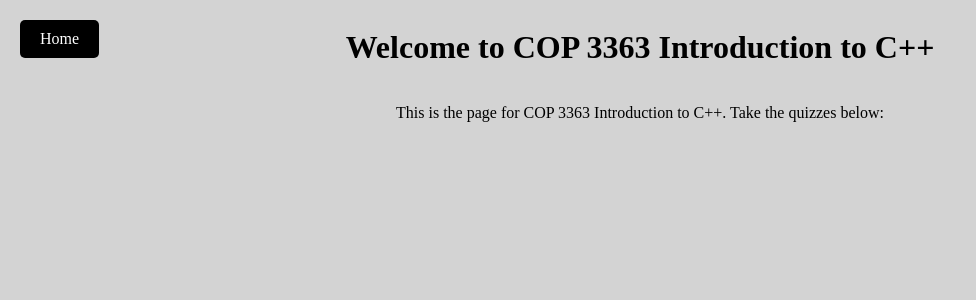
After one commit to borvath/Flask_QuizWebsite, a Flask app: page /class/cop3363 in a window 1280 px wide. The commit adds this page. Shown: the top 300 px of the page, without its empty margins (0-976 px from the left). Run offline with Flask 3, Linux system fonts and the light colour scheme.

Commit message:
linking view classes to the class page

```diff
--- a/app.py
+++ b/app.py
@@ -67,21 +67,31 @@ def viewRatings():
 def take_quiz():
     return render_template('takeQuiz.html')
 
+classes = [
+    {"name": "COP 3363 Introduction to C++", "link": "cop3363"},
+    {"name": "COP 3330 Data Structures, Algorithms, and Generic Programming I", "link": "cop3330"},
+    {"name": "CDA 3100 Computer Organization I", "link": "cda3100"},
+    {"name": "CEN 4020 Software Engineering I", "link": "cen4020"},
+    {"name": "CEN 4090L Software Engineering Capstone", "link": "cen4090l"},
+    {"name": "CIS 3250 Ethics in Computer Science", "link": "cis3250"},
+    {"name": "COP 4610 Operating Systems & Concurrent Programming", "link": "cop4610"},
+    {"name": "COP 4530 Data Structures, Algorithms, and Generic Programming II", "link": "cop4530"},
+    {"name": "COP 4521 Secure Parallel & Distributed Programming w/ Python", "link": "cop4521"},
+    {"name": "COT 4420 Theory of Computation", "link": "cot4420"}
+]
+
 @app.route('/class')
-def showClasses():
-    classes = [
-        {"name": "COP 3363 Introduction to C++", "link": "/cop3363"},
-        {"name": "COP 3330 Data Structures, Algorithms, and Generic Programming I", "link": "/cop3330"},
-        {"name": "CDA 3100 Computer Organization I", "link": "/cda3100"},
-        {"name": "CEN 4020 Software Engineering I", "link": "/cen4020"},
-        {"name": "CEN 4090L Software Engineering Capstone", "link": "/cen4090l"},
-        {"name": "CIS 3250 Ethics in Computer Science", "link": "/cis3250"},
-        {"name": "COP 4610 Operating Systems & Concurrent Programming", "link": "/cop4610"},
-        {"name": "COP 4530 Data Structures, Algorithms, and Generic Programming II", "link": "/cop4530"},
-        {"name": "COP 4521 Secure Parallel & Distributed Programming w/ Python", "link": "/cop4521"},
-        {"name": "COT 4420 Theory of Computation", "link": "/cot4420"}
-    ]
-    return render_template('classes.html', classes=classes)
+def show_classes():
+    return render_template('ViewClasses.html', classes=classes)
+
+@app.route('/class/<class_name>')
+def class_details(class_name):
+    class_data = next((item for item in classes if item["link"] == class_name), None)
+    if class_data:
+        return render_template('class_details.html', class_name=class_data["name"])
+    else:
+        return "Class not found", 404
+
 
 if __name__ == '__main__':
     app.run(debug=True)
--- a/templates/classes.html
+++ b/templates/ViewClasses.html
@@ -4,6 +4,7 @@
     <meta charset="UTF-8">
     <meta name="viewport" content="width=device-width, initial-scale=1.0">
     <link rel="stylesheet" href="{{ url_for('static', filename='styles/pages.css') }}" />
+
     <title>View Classes</title>
 </head>
 <body>
@@ -12,7 +13,7 @@
     <div id="classes-list">
         <ul>
             {% for class in classes %}
-            <li><a href="{{ class.link }}">{{ class.name }}</a></li>
+            <li><a href="{{ url_for('class_details', class_name=class.link) }}">{{ class.name }}</a></li>
             {% endfor %}
         </ul>
     </div>
--- /dev/null
+++ b/templates/class_details.html
@@ -0,0 +1,16 @@
+<!DOCTYPE html>
+<html lang="en">
+<head>
+    <meta charset="UTF-8">
+    <meta name="viewport" content="width=device-width, initial-scale=1.0">
+    <link rel="stylesheet" href="{{ url_for('static', filename='styles/pages.css') }}" />
+    <title>Welcome to Class</title>
+</head>
+<body>
+    <a href="/" class="home-button" >Home</a>
+
+    <h1>Welcome to {{ class_name }}</h1>
+    <p>This is the page for {{ class_name }}. Take the quizzes below:</p>
+    <!-- Add more content as needed -->
+</body>
+</html>
--- a/templates/createQuiz.html
+++ b/templates/createQuiz.html
@@ -31,6 +31,7 @@
     <div id="class-dropdown-container">
         <h2>Select Class:</h2>
         <select id="class-dropdown">
+            <!-- Dropdown options will be populated dynamically -->
         </select>
     </div>
 
```
